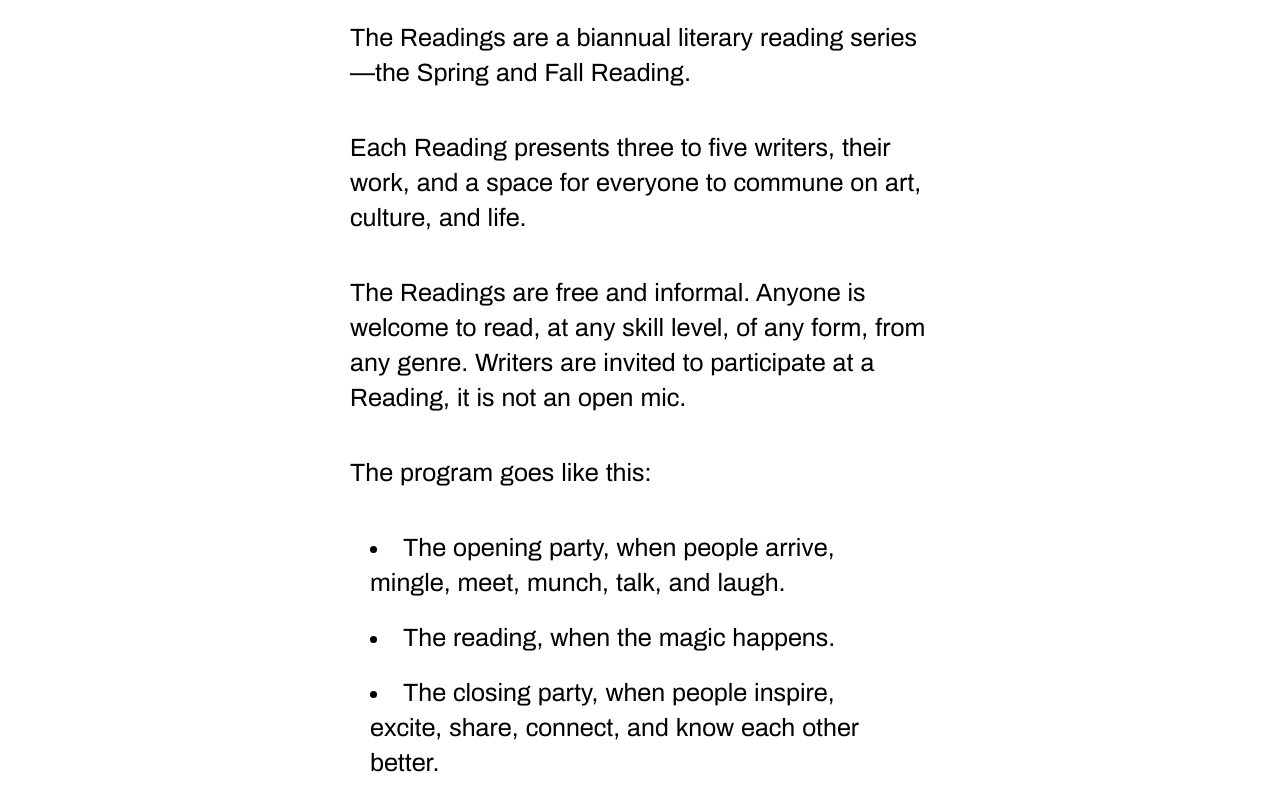
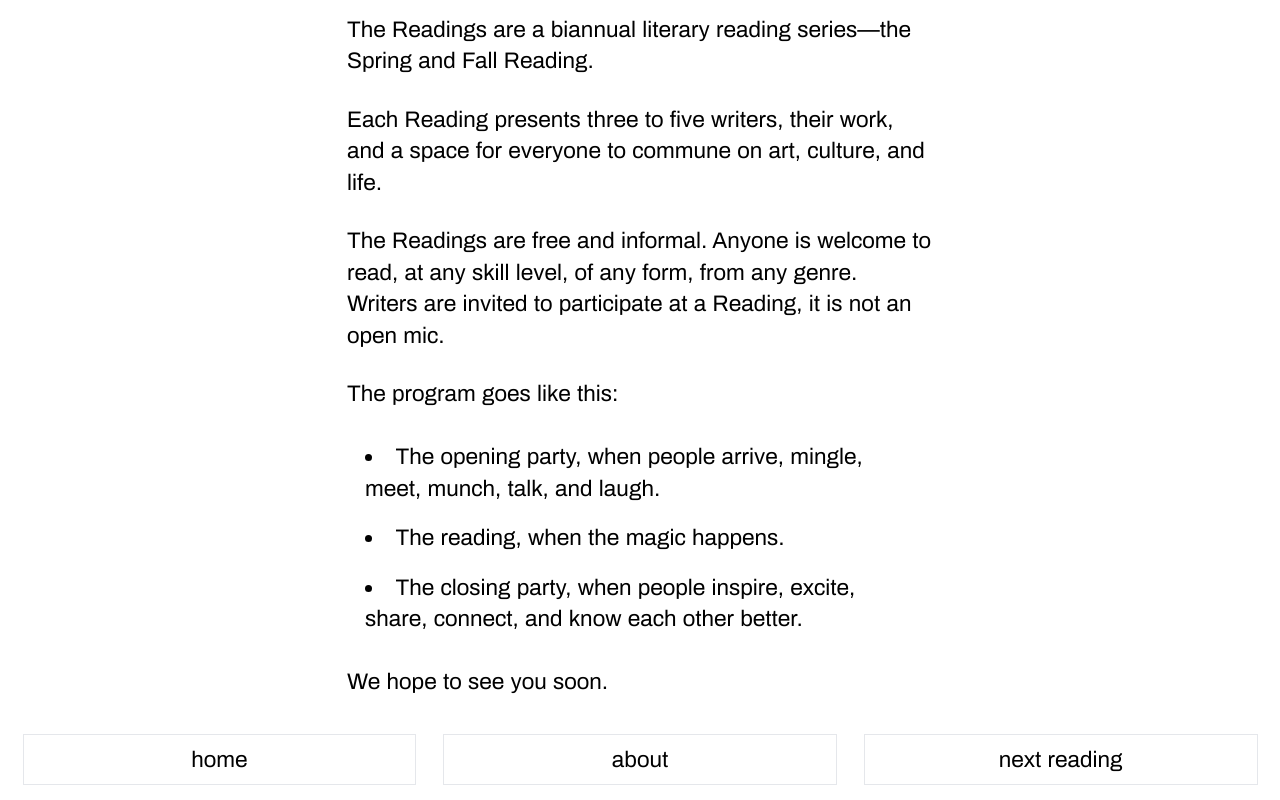
Before and after one commit to zlunchbox/readingspgh.com, a SvelteKit app: page /about in a window 1280 px wide. Shown: the top 800 px of the page. Built offline with nearby package versions, Linux system fonts and the light colour scheme; a web font is replaced by a local one.

Commit message:
shrink fontsize, reduce vertical padding in about

```diff
--- a/src/routes/about/+page.svelte
+++ b/src/routes/about/+page.svelte
@@ -2,20 +2,20 @@
 </script>
 
 <div class="font-[Archivo] text-xl md:w-1/2 z-10">
-  <p class="px-6 py-4">
+  <p class="px-6 py-3">
     The Readings are a biannual literary reading series—the Spring and Fall
     Reading.
   </p>
-  <p class="px-6 py-4">
+  <p class="px-6 py-3">
     Each Reading presents three to five writers, their work, and a space for
     everyone to commune on art, culture, and life.
   </p>
-  <p class="px-6 py-4">
+  <p class="px-6 py-3">
     The Readings are free and informal. Anyone is welcome to read, at any skill
     level, of any form, from any genre. Writers are invited to participate at a
     Reading, it is not an open mic.
   </p>
-  <p class="px-6 py-4">The program goes like this:</p>
+  <p class="px-6 py-3">The program goes like this:</p>
   <ul class="px-10 py-2 list-disc list-inside">
     <li class="py-2">
       The opening party, when people arrive, mingle, meet, munch, talk, and
@@ -27,5 +27,5 @@
       each other better.
     </li>
   </ul>
-  <p class="px-6 py-4">We hope to see you soon.</p>
+  <p class="px-6 py-3">We hope to see you soon.</p>
 </div>
--- a/static/globals.css
+++ b/static/globals.css
@@ -3,7 +3,7 @@ body {
   height: 100%;
   margin: 0;
   padding: 0;
-  font-size: 20px;
+  font-size: 18px;
 }
 
 /* Regular */
```
